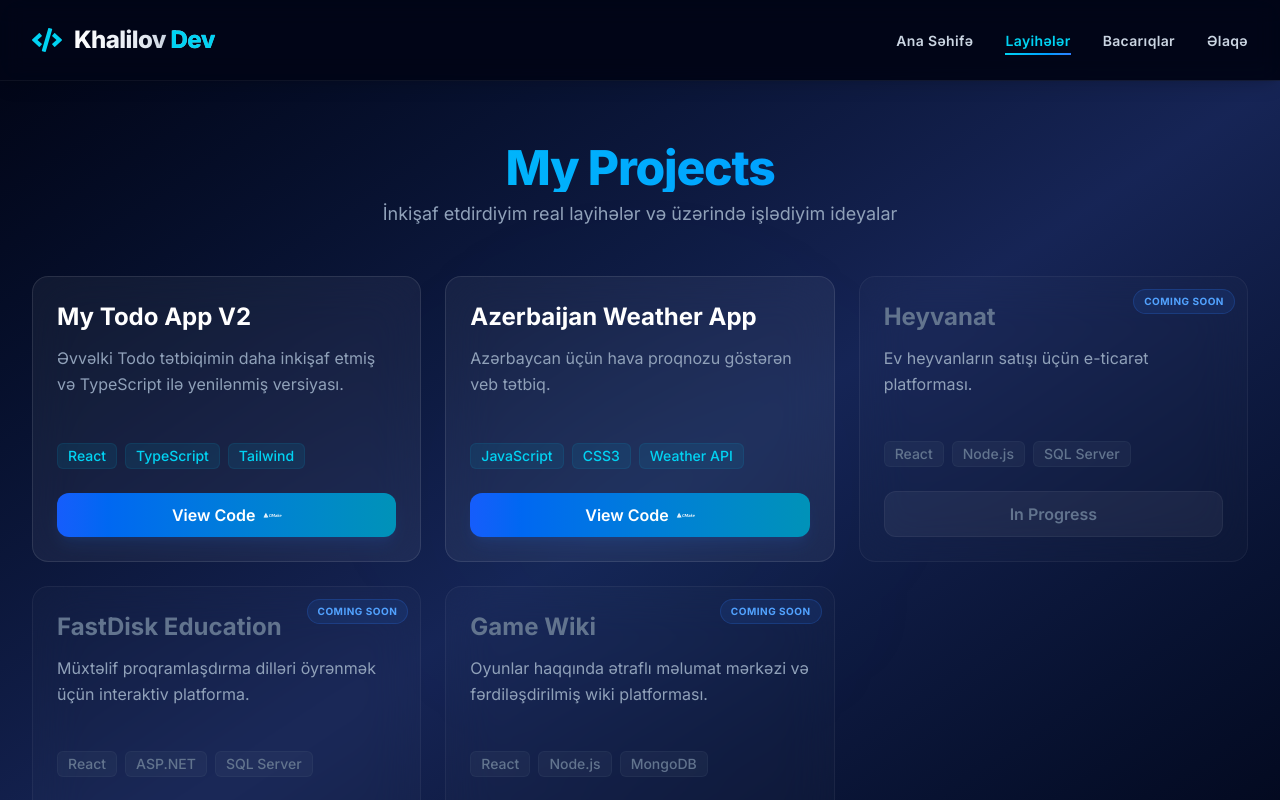
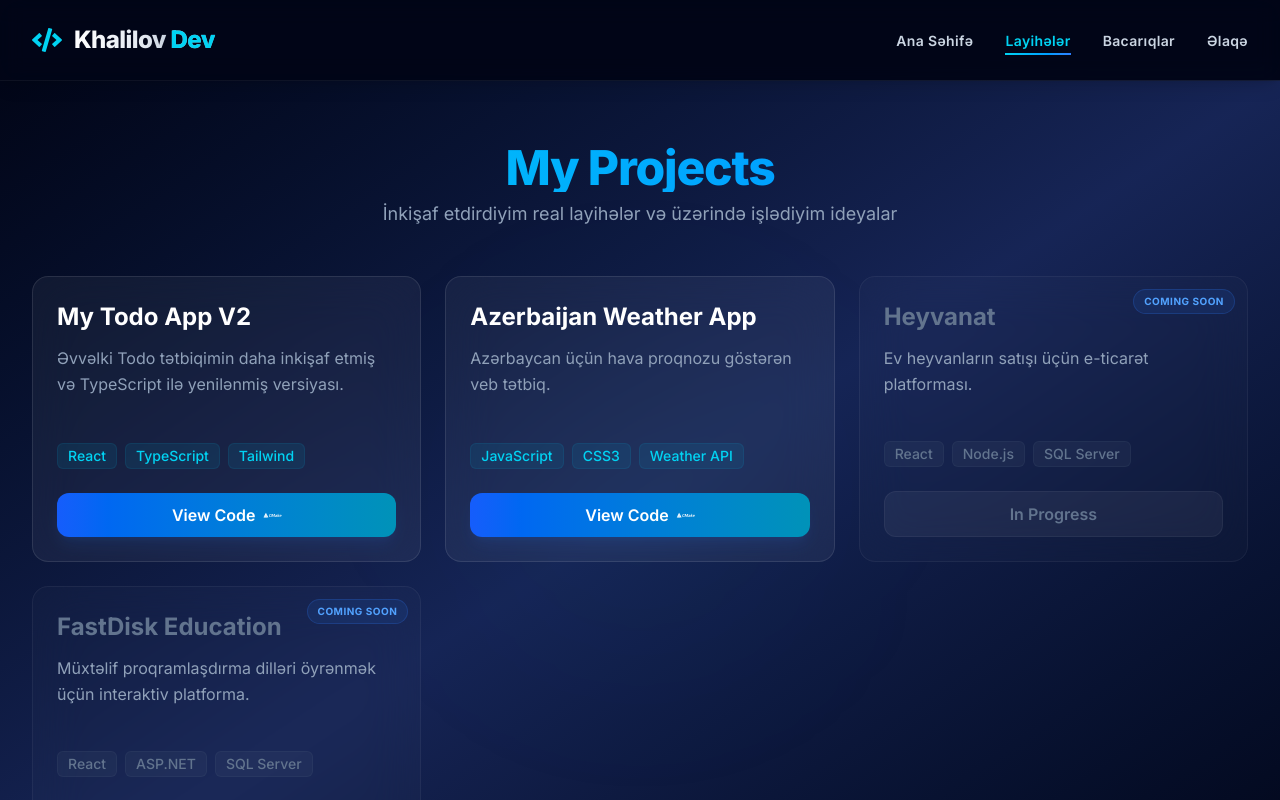
Before and after one commit to KhalilovDev0/My-Portfolie-Site, a React (Vite) app: page /projects in a window 1280 px wide. Shown: the top 800 px of the page. Built offline with nearby package versions, Linux system fonts and the light colour scheme.

Commit message:
remove inactive project

```diff
--- a/src/pages/Projects.jsx
+++ b/src/pages/Projects.jsx
@@ -48,13 +48,6 @@ function Projects() {
       description: "Müxtəlif proqramlaşdırma dilləri öyrənmək üçün interaktiv platforma.",
       link: "#",
       tags: ["React", "ASP.NET", "SQL Server"],
-      isActive: false,
-    },
-    {
-      title: "Game Wiki",
-      description: "Oyunlar haqqında ətraflı məlumat mərkəzi və fərdiləşdirilmiş wiki platforması.",
-      link: "#",
-      tags: ["React", "Node.js", "MongoDB"],
       isActive: false,
     },
   ];
```
